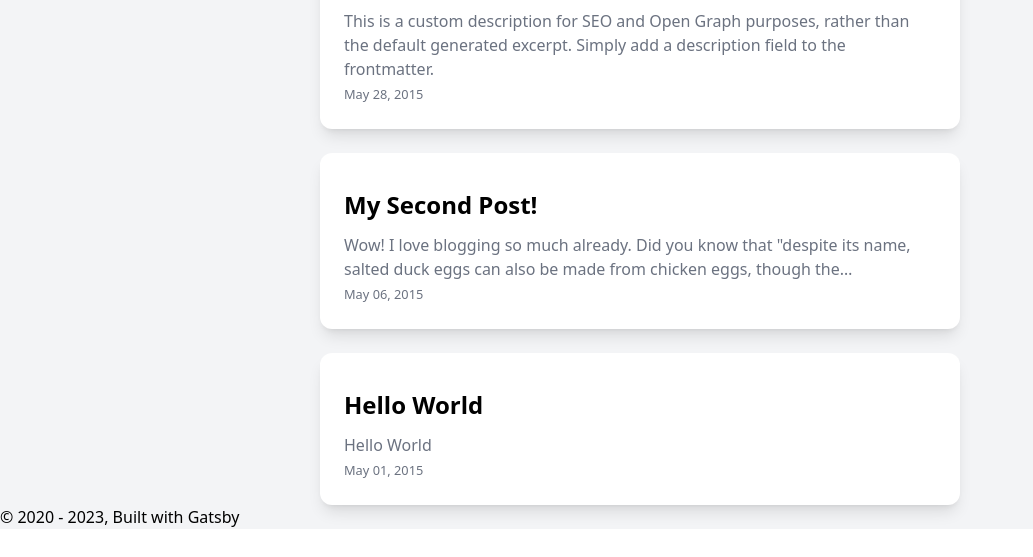
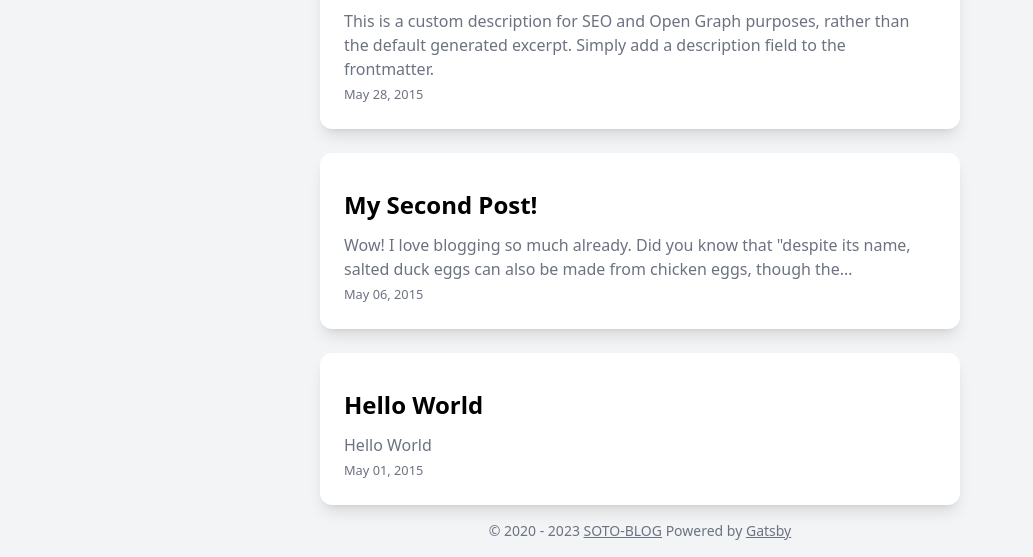
Before and after one commit to Yaowwwwww/JamesBlog.github.io, a Gatsby site: page / in a window 1280 px wide. Shown: the part 595-1152 px from the top of the page, without its empty margins (0-1033 px from the left). Before the commit the page ends 1124 px from the top, so only its background shows below. Built offline with nearby package versions, Linux system fonts and the light colour scheme; Gatsby itself is replaced by a stand-in of ours.

Commit message:
add footer

```diff
--- /dev/null
+++ b/src/components/footer.js
@@ -0,0 +1,17 @@
+import * as React from "react";
+
+const Footer = () => (
+  <footer className={"p-4"}>
+    <h1 className="text-sm text-gray-500 text-center">
+      © 2020 - {new Date().getFullYear()}
+      {" "}
+      <a className={"underline"} href="https://zzhgo.com">SOTO-BLOG</a>
+      {" "}
+      Powered by
+      {" "}
+      <a className={"underline"} href="https://www.gatsbyjs.com">Gatsby</a>
+    </h1>
+  </footer>
+);
+
+export default Footer;
--- a/src/components/layout.js
+++ b/src/components/layout.js
@@ -1,5 +1,6 @@
 import * as React from "react"
 import Header from "./header";
+import Footer from "./footer";
 
 const Layout = ({ location, title, children }) => {
   const rootPath = `${__PATH_PREFIX__}/`
@@ -9,11 +10,7 @@ const Layout = ({ location, title, children }) => {
     <div className="bg-gray-100" data-is-root-path={isRootPath}>
       <Header title={title}/>
       <main className={"w-11/12 lg:w-1/2 mx-auto"}>{children}</main>
-      <footer>
-        © 2020 - {new Date().getFullYear()}, Built with
-        {` `}
-        <a href="https://www.gatsbyjs.com">Gatsby</a>
-      </footer>
+      <Footer/>
     </div>
   )
 }
```
